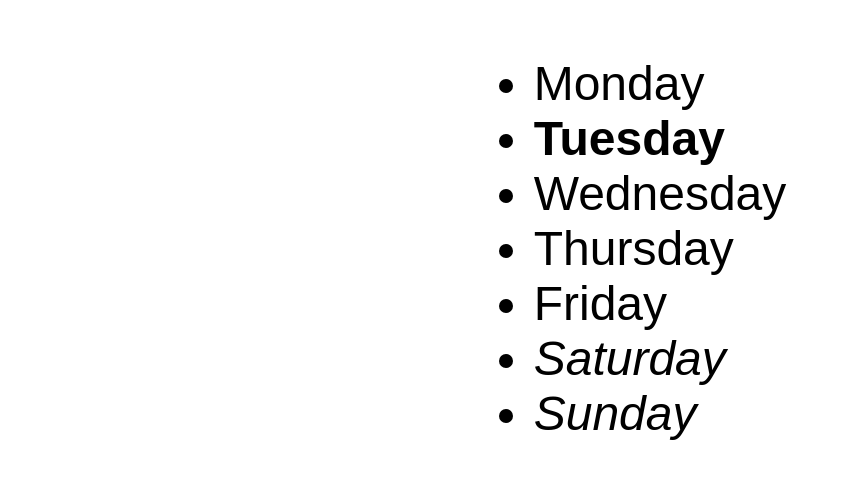
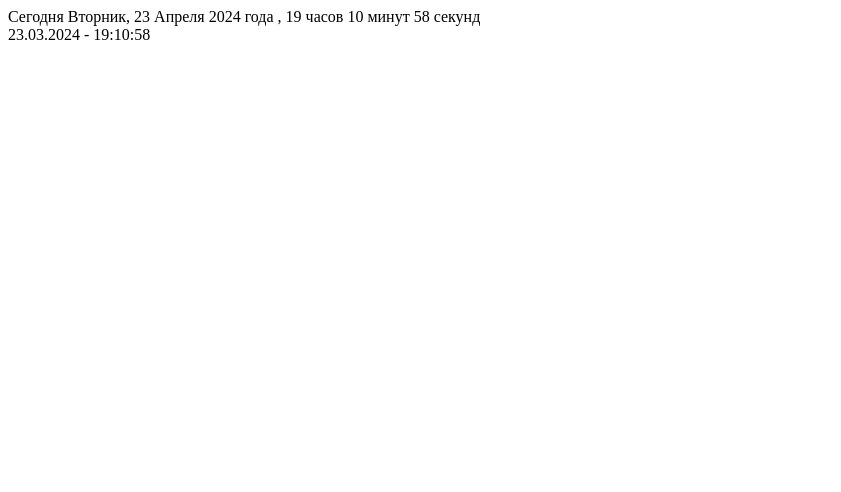
Before and after one commit to Danila-Mur/gloHard, a plain HTML site: page index.html in a window 1280 px wide. Shown: the whole page, without its empty margins (0-841 px from the left). Drawn offline with Linux system fonts and the light colour scheme.

Commit message:
add lesson09

```diff
--- a/index.html
+++ b/index.html
@@ -8,8 +8,7 @@
     <script src="/script.js" defer></script>
   </head>
   <body>
-    <div class="container" style="display: flex; justify-content: center; align-items: center; font: 3em sans-serif">
-      <ul class="week__list"></ul>
-    </div>
+    <div class="timer main-display__timer full-display__timer"></div>
+    <div class="timer main-display__timer short-display__timer"></div>
   </body>
 </html>
--- a/script.js
+++ b/script.js
@@ -1,19 +1,96 @@
-const dayOfWeek = ['Monday', 'Tuesday', 'Wednesday', 'Thursday', 'Friday', 'Saturday', 'Sunday'];
-const weekList = document.querySelector('.week__list');
+const getDayWeek = (date) => {
+  const days = ['Воскресенье', 'Понедельник', 'Вторник', 'Среда', 'Четверг', 'Пятница', 'Суббота'];
 
-for (let key of dayOfWeek) {
-  weekList.innerHTML += `<li>${key}</li>`;
+  return days[date.getDay()];
+};
 
-  const weekItem = weekList.querySelectorAll('li');
-  const dayOfWeekName = new Date().toLocaleString('en-US', {
-    weekday: 'long',
-  });
-  weekItem.forEach((item) => {
-    if (item.textContent === 'Saturday' || item.textContent === 'Sunday') {
-      item.style.fontStyle = 'italic';
-    }
-    if (dayOfWeekName === item.textContent) {
-      item.style.fontWeight = 'bold';
-    }
-  });
-}
+const getMonth = (date) => {
+  const days = [
+    'Января',
+    'Февраля',
+    'Марта',
+    'Апреля',
+    'Мая',
+    'Июня',
+    'Июля',
+    'Августа',
+    'Сентября',
+    'Октября',
+    'Ноября',
+    'Декабря',
+  ];
+
+  return days[date.getMonth()];
+};
+
+const formatDate = (elem) => {
+  return elem < 10 ? '0' + elem : elem;
+};
+
+const timer = () => {
+  const fullBlock = document.querySelector('.full-display__timer');
+  const shortBlock = document.querySelector('.short-display__timer');
+
+  const numWord = (value, words) => {
+    value = Math.abs(value) % 100;
+
+    const lastNum = value % 10;
+
+    if (value > 10 && value < 20) return words[2];
+    if (lastNum > 1 && lastNum < 5) return words[1];
+    if (lastNum === 1) return words[0];
+
+    return words[2];
+  };
+
+  const updateTimer = () => {
+    const date = new Date();
+
+    const dayOfWeek = getDayWeek(date);
+    const day = date.getDate();
+    const month = getMonth(date);
+    const shortMonth = date.getMonth();
+    const year = date.getFullYear();
+    const hour = date.getHours();
+    const minutes = date.getMinutes();
+    const seconds = date.getSeconds();
+
+    fullBlock.textContent =
+      'Сегодня ' +
+      dayOfWeek +
+      ', ' +
+      formatDate(day) +
+      ' ' +
+      month +
+      ' ' +
+      year +
+      ' года , ' +
+      formatDate(hour) +
+      ' ' +
+      numWord(hour, ['час', 'часа', 'часов']) +
+      ' ' +
+      formatDate(minutes) +
+      ' ' +
+      numWord(minutes, ['минута', 'минуты', 'минут']) +
+      ' ' +
+      formatDate(seconds) +
+      ' ' +
+      numWord(seconds, ['секунда', 'секунды', 'секунд']);
+    shortBlock.textContent =
+      formatDate(day) +
+      '.' +
+      formatDate(shortMonth) +
+      '.' +
+      year +
+      ' - ' +
+      formatDate(hour) +
+      ':' +
+      formatDate(minutes) +
+      ':' +
+      formatDate(seconds);
+  };
+  updateTimer();
+  interval = setInterval(updateTimer, 500);
+};
+
+timer();
--- /dev/null
+++ b/style.css
@@ -0,0 +1,12 @@
+.main-display__timer {
+  display: flex;
+  justify-content: center;
+  align-items: center;
+  height: 100%;
+  gap: 20px;
+  margin-bottom: 20px;
+}
+.timer__item {
+  display: flex;
+  gap: 10px;
+}
```
